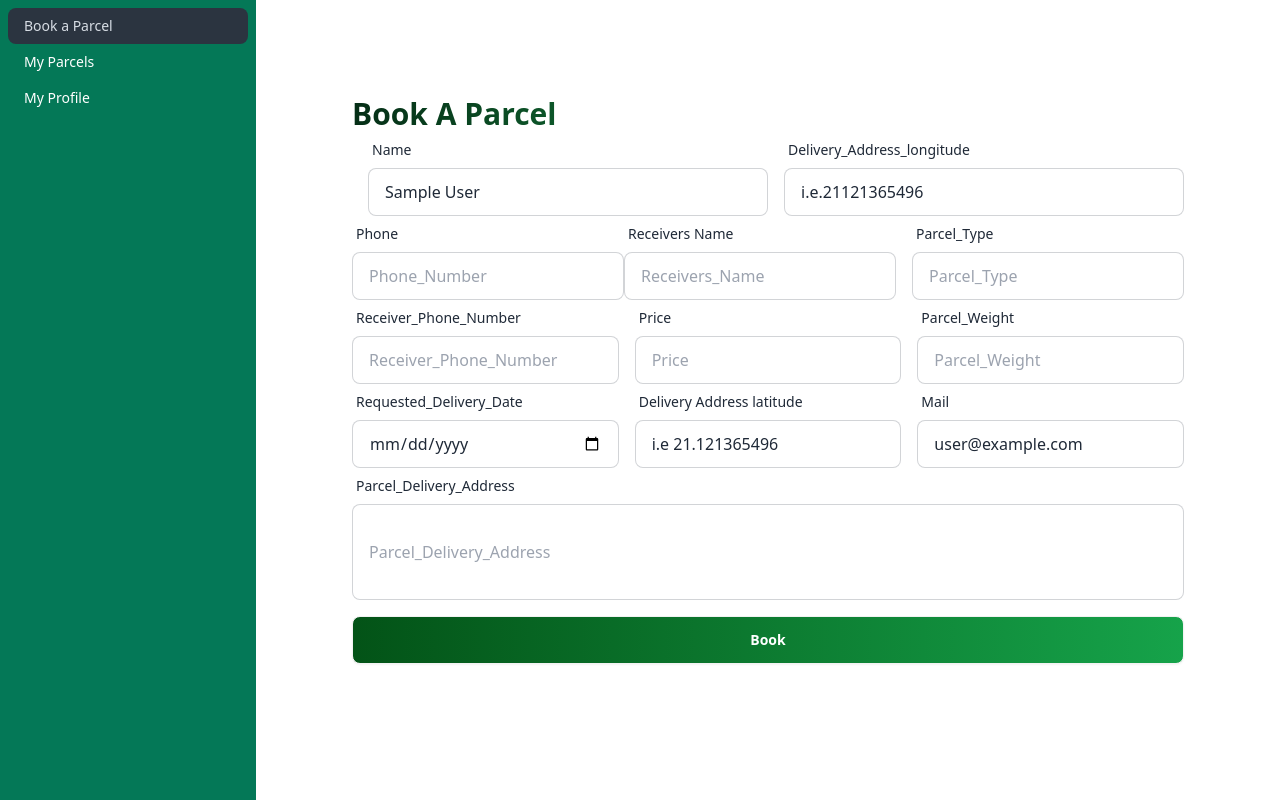
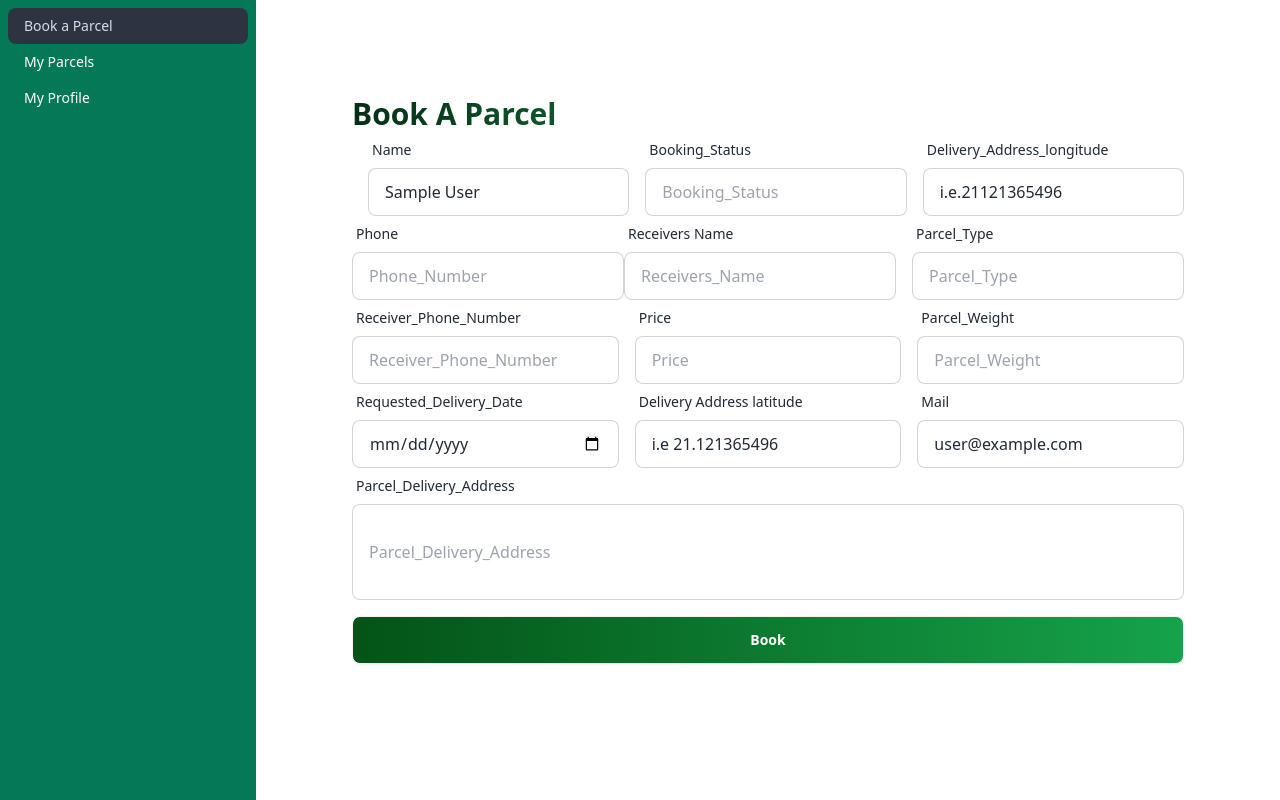
Before and after one commit to mahizaman490/assignment-12-client-side-, a React (Vite) app: page /dashboard/bookAparcel in a window 1280 px wide. Built offline with nearby package versions, Linux system fonts and the light colour scheme; no server answers; sample sign-in values are in the browser's storage.

Commit message:
created the my bookings route

```diff
--- a/src/pages/Dashboard/BookingCard.jsx
+++ b/src/pages/Dashboard/BookingCard.jsx
@@ -2,7 +2,7 @@ import { Link } from "react-router-dom";
 import Swal from "sweetalert2";
 
 const BookingCard = ({ booking }) => {
-    const { _id,Parcel_Type, Requested_Delivery_Date } = booking;
+    const { _id,Parcel_Type, Requested_Delivery_Date,Booking_Status } = booking;
 
     // Auto-generate Booking Date using new Date()
 const handleDelete = _id =>{
@@ -51,7 +51,7 @@ Swal.fire({
                         <small className="mt-8 ml-2 font-semibold text-green-600">{Requested_Delivery_Date}</small>
                         <small className="mt-8 ml-2 font-semibold ">{bookingDate}</small> {/* Display Booking Date */}
                         <small className="mt-8 ml-2 font-semibold ">656364b67a7e42209fc1893c</small>
-                        <small className="mt-8 ml-2 font-semibold text-red-600">pending</small>
+                        <small className="mt-8 ml-2 font-semibold text-red-600">{Booking_Status}</small>
                         <Link to={`/dashboard/updateAparcel/${_id}`}>
                         <small className="mt-8 ml-2 font-semibold btn btn-sm">Update</small>
 
--- a/src/pages/Dashboard/Myprofile.jsx
+++ b/src/pages/Dashboard/Myprofile.jsx
@@ -11,13 +11,11 @@ const Myprofile = () => {
   };
 
   const handleUpload = () => {
-    // Perform the file upload logic here
+
     if (selectedFile) {
-      // You can use a service or API to handle the file upload to your server
-      // For simplicity, we'll just log the file details for now
+
       console.log("Selected File:", selectedFile);
 
-      // TODO: Implement file upload to your server and update the user's profile picture
     } else {
       console.error("No file selected!");
     }
--- a/src/pages/Dashboard/bookAparcel/BookAparcel.jsx
+++ b/src/pages/Dashboard/bookAparcel/BookAparcel.jsx
@@ -33,6 +33,7 @@ const BookAparcel = () => {
       email: form.email.value,
       name: form.name.value,
       Receivers_Name: form.Receivers_Name.value,
+      Booking_Status: form.Booking_Status.value,
       price: price,
       Parcel_Weight: Parcel_Weight,
       Parcel_Type: form.Parcel_Type.value,
@@ -40,7 +41,7 @@ const BookAparcel = () => {
       Requested_Delivery_Date: form.Requested_Delivery_Date.value,
       Delivery_Address_Latitude: form.Delivery_Address_Latitude.value,
       Parcel_Delivery_Address: form.Parcel_Delivery_Address.value,
-      Delivery_Address_longitude: form.Delivery_Address_longitude.value,
+      Delivery_Address_longitude: form.Delivery_Address_longitude.value
     };
 
     console.log(newBook);
@@ -80,6 +81,19 @@ const BookAparcel = () => {
                   className="input input-bordered w-full"
                   defaultValue={user.displayName}
                   readOnly
+                />
+              </label>
+            </div>
+            <div className="form-control md:w-1/2 ml-4">
+              <label className="label">
+                <span className="label-text">Booking_Status</span>
+              </label>
+              <label className="input-group">
+                <input
+                  type="text"
+                  name="Booking_Status"
+                  className="input input-bordered w-full"
+                  placeholder="Booking_Status"
                 />
               </label>
             </div>
```
